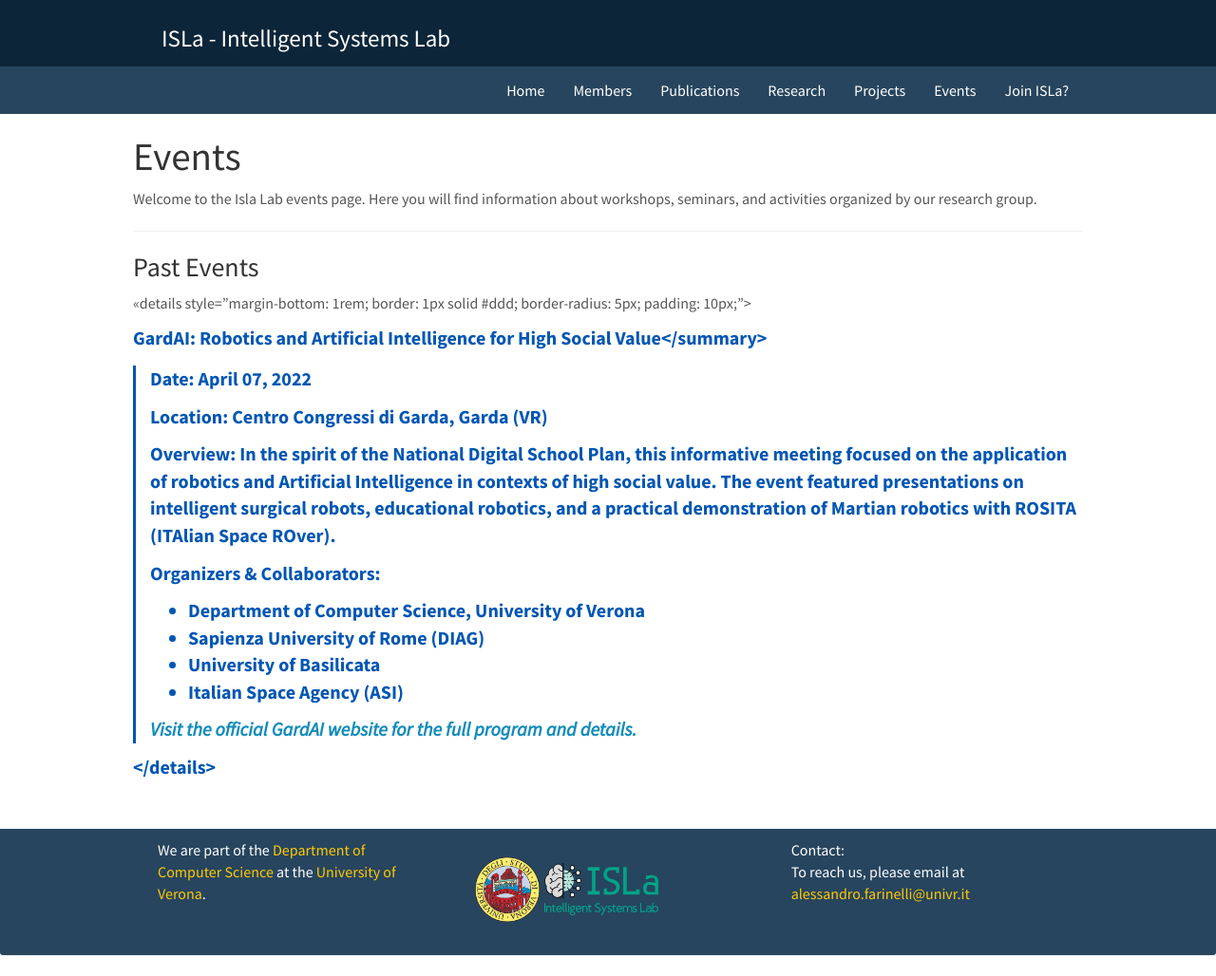
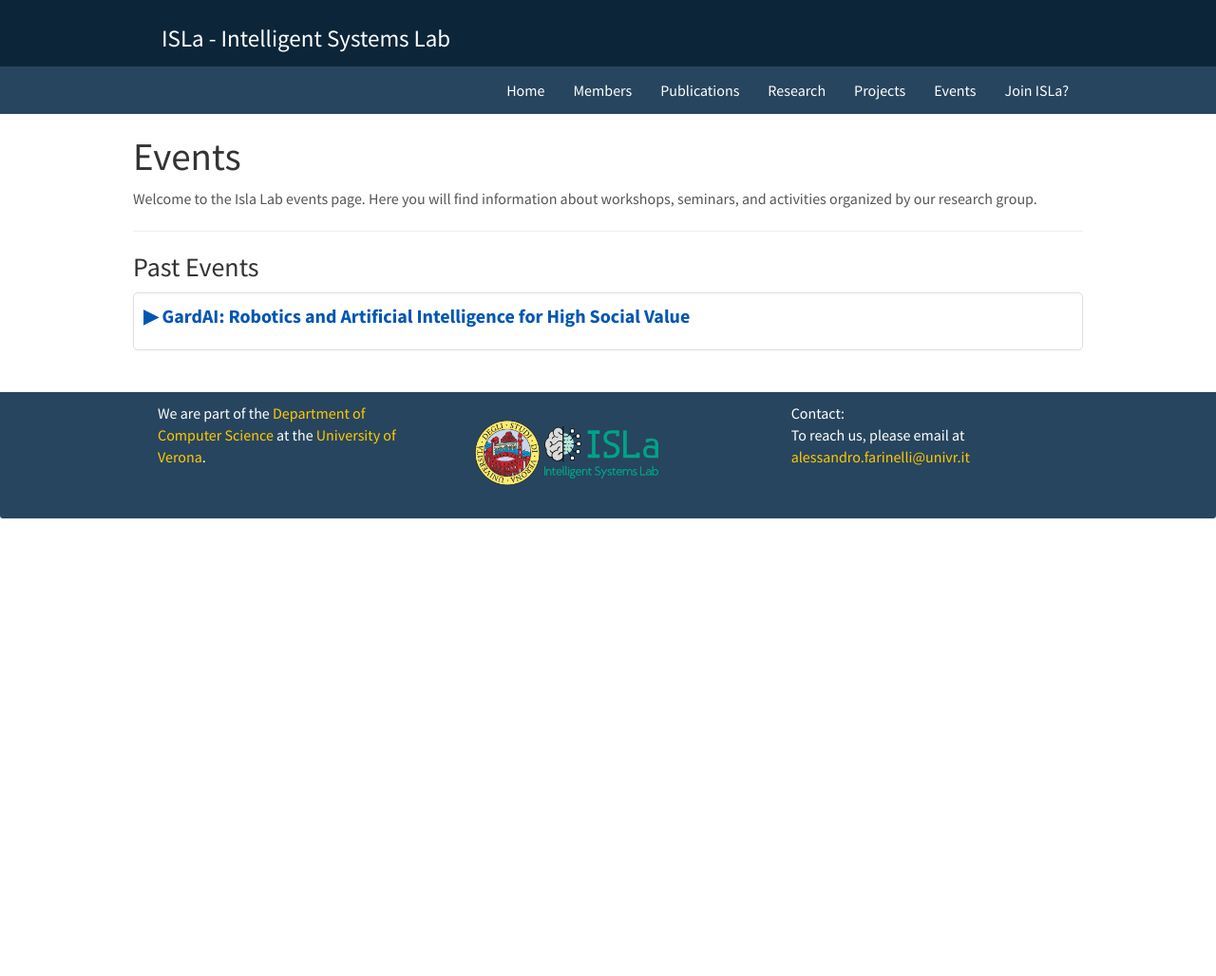
Before and after one commit to Isla-lab/Isla-lab.github.io, a Jekyll site: the page built from _pages/events.md, in a window 1280 px wide. Shown: the whole page at 95% size. Built offline with Jekyll 4.4.1, drawn with Linux system fonts in a browser that asks for light colours; nearby versions of some CDN libraries; after the commit the page ends 900 px from its top, so only the background shows below that.

Commit message:
Update events.md

```diff
--- a/_pages/events.md
+++ b/_pages/events.md
@@ -10,21 +10,24 @@ Welcome to the Isla Lab events page. Here you will find information about worksh
 
 ### Past Events
 
-<<details style="margin-bottom: 1rem; border: 1px solid #ddd; border-radius: 5px; padding: 10px;">
-<summary style="font-size: 1.25em; font-weight: bold; cursor: pointer; color: #0056b3;">GardAI: Robotics and Artificial Intelligence for High Social Value</summary>
-<div style="margin-top: 15px; padding-left: 15px; border-left: 3px solid #0056b3;">
-<p><strong>Date:</strong> April 07, 2022</p>
-<p><strong>Location:</strong> Centro Congressi di Garda, Garda (VR)</p>
-<p><strong>Overview:</strong> In the spirit of the National Digital School Plan, this informative meeting focused on the application of robotics and Artificial Intelligence in contexts of high social value. The event featured presentations on intelligent surgical robots, educational robotics, and a practical demonstration of Martian robotics with ROSITA (ITAlian Space ROver).</p>
-<p><strong>Organizers & Collaborators:</strong></p>
-<ul>
-<li>Department of Computer Science, University of Verona</li>
-<li>Sapienza University of Rome (DIAG)</li>
-<li>University of Basilicata</li>
-<li>Italian Space Agency (ASI)</li>
-</ul>
-<p><em><a href="https://profs.scienze.univr.it/~castellini/gardai.html" target="_blank">Visit the official GardAI website for the full program and details.</a></em></p>
+<div style="margin-bottom: 1rem; border: 1px solid #ddd; border-radius: 5px; padding: 10px;">
+  <button onclick="var x = document.getElementById('gardai-info'); if (x.style.display === 'none') { x.style.display = 'block'; } else { x.style.display = 'none'; }" style="width: 100%; text-align: left; background: none; border: none; font-size: 1.25em; font-weight: bold; cursor: pointer; color: #0056b3; padding: 0;">
+    ▶ GardAI: Robotics and Artificial Intelligence for High Social Value
+  </button>
+
+  <div id="gardai-info" style="display: none; margin-top: 15px; padding-left: 15px; border-left: 3px solid #0056b3;">
+    <p><strong>Date:</strong> April 07, 2022</p>
+    <p><strong>Location:</strong> Centro Congressi di Garda, Garda (VR)</p>
+    <p><strong>Overview:</strong> In the spirit of the National Digital School Plan, this informative meeting focused on the application of robotics and Artificial Intelligence in contexts of high social value. The event featured presentations on intelligent surgical robots, educational robotics, and a practical demonstration of Martian robotics with ROSITA (ITAlian Space ROver).</p>
+    <p><strong>Organizers & Collaborators:</strong></p>
+    <ul>
+      <li>Department of Computer Science, University of Verona</li>
+      <li>Sapienza University of Rome (DIAG)</li>
+      <li>University of Basilicata</li>
+      <li>Italian Space Agency (ASI)</li>
+    </ul>
+    <p><em><a href="https://profs.scienze.univr.it/~castellini/gardai.html" target="_blank">Visit the official GardAI website for the full program and details.</a></em></p>
+  </div>
 </div>
-</details>
 
 <br>
```
